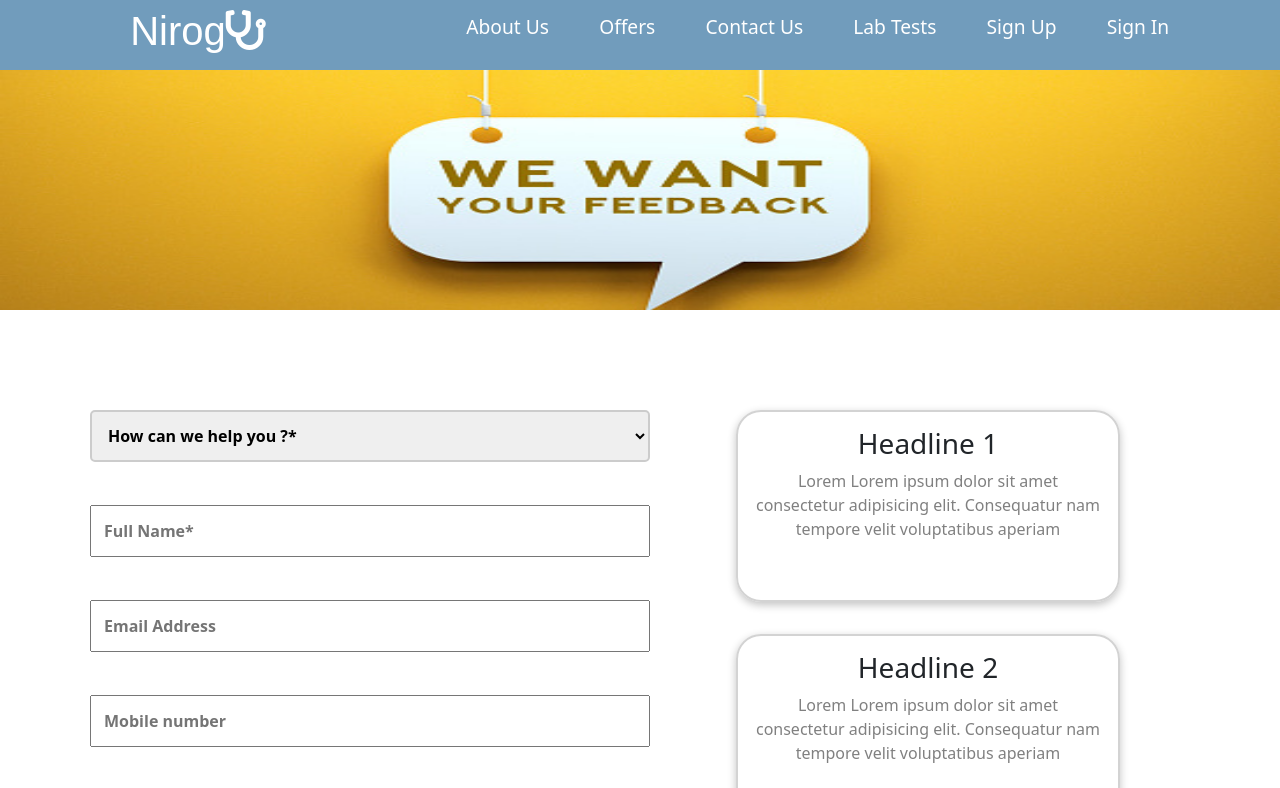
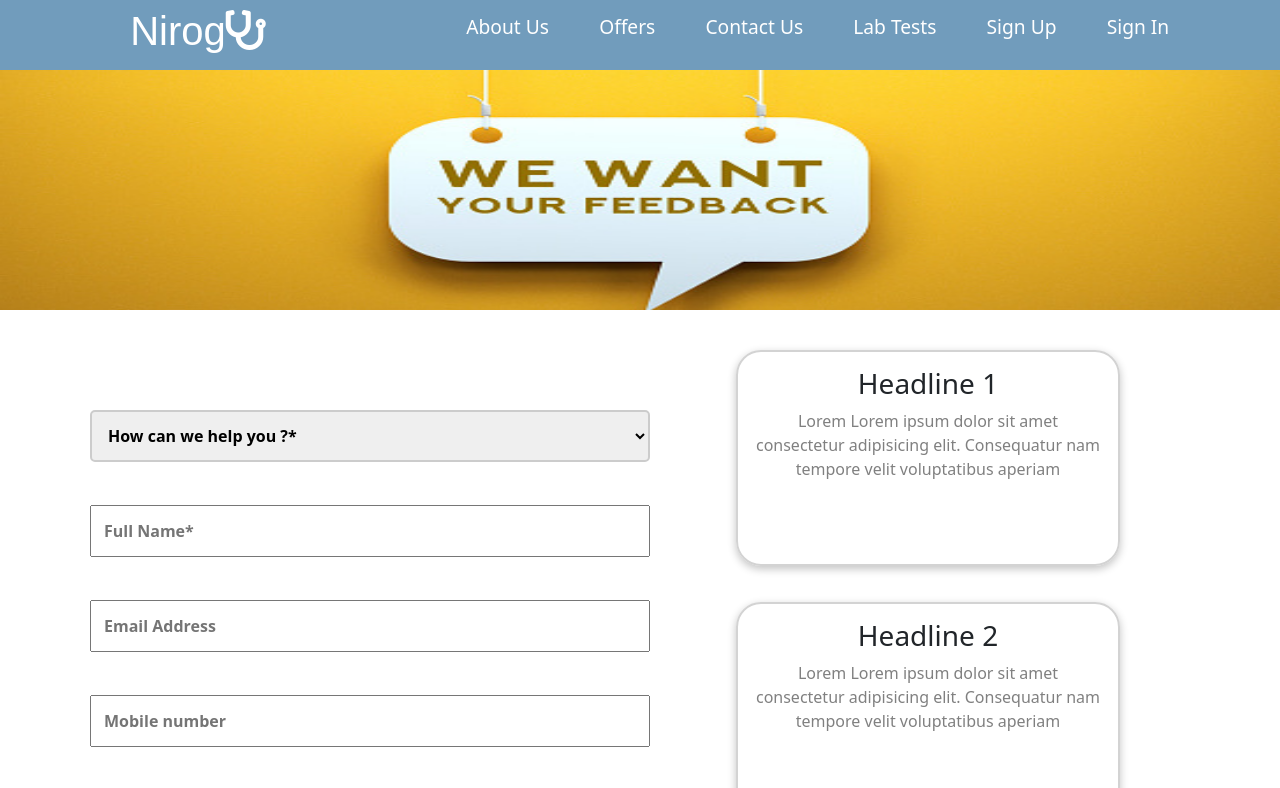
Before and after one commit to sagunjaiswal/Nirog, a React (Create React App) app in the folder client/: page /contact-us in a window 1280 px wide. Shown: the top 788 px of the page. Built offline with nearby package versions, Linux system fonts and the light colour scheme; no server answers; a web font is replaced by a local one.

Commit message:
styling changes

```diff
--- a/client/src/Containers/Contact Us/styles.module.css
+++ b/client/src/Containers/Contact Us/styles.module.css
@@ -5,6 +5,7 @@
 .container {
   display: flex;
   justify-content: space-between;
+  flex-wrap: wrap;
 }
 .form {
   width: 50%;
@@ -13,9 +14,9 @@
   display: flex;
   flex-direction: column;
   justify-content: space-between;
-  height: 80vh;
+  height: 90vh;
   width: 30%;
-  margin-top: 100px;
+  margin-top: 40px;
   margin-right: 10rem;
 }
 .boxChild {
```
